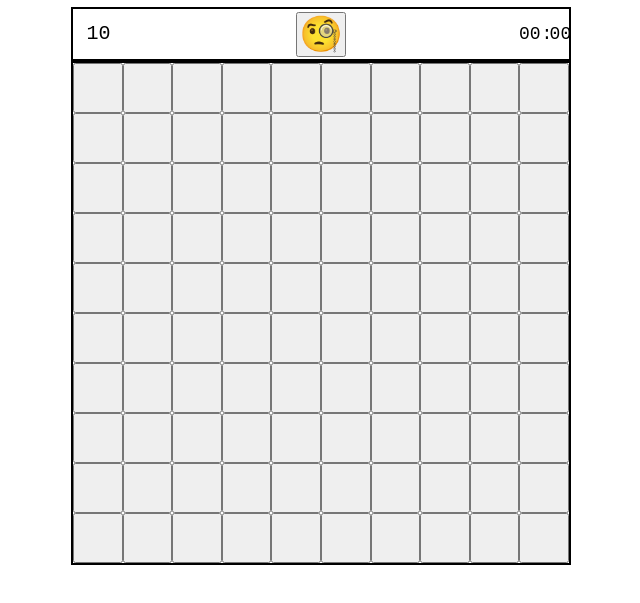
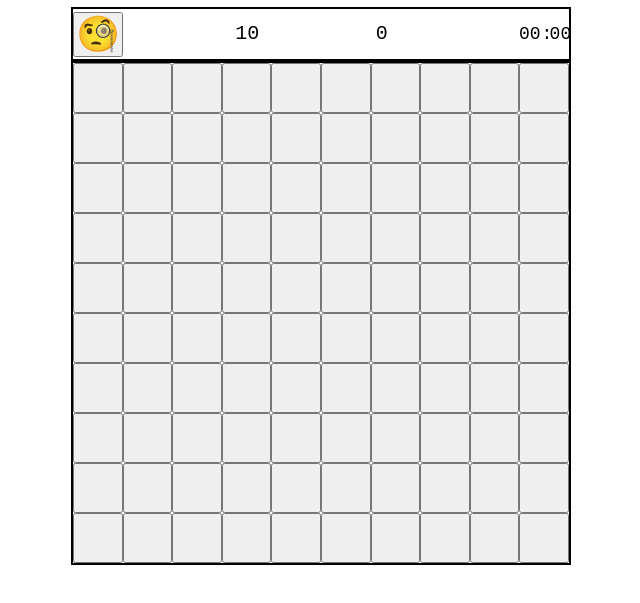
Before and after one commit to Lutiklut/minesweper, a website built with webpack: page minesweeper/minesweeper.html in a window 1280 px wide. Shown: the part 93-696 px from the top of the page, without its empty margins (319-959 px from the left). Built offline with nearby package versions, Linux system fonts and the light colour scheme.

Commit message:
feat: fix mistakes

```diff
--- a/minesweeper/minesweeper.js
+++ b/minesweeper/minesweeper.js
@@ -24,9 +24,6 @@ rules.classList.add('rule');
 document.body.appendChild(rules);
 rules.textContent = 'Правила игры';
 
-
-
-
 const paragrRule = document.createElement('DIV');
 paragrRule.classList.add('paragrRule');
 document.body.appendChild(paragrRule);
@@ -48,15 +45,23 @@ rules.addEventListener('click', () => {
 const totalArea = document.createElement('DIV');
 totalArea.classList.add('total');
 document.body.appendChild(totalArea);
+
+const smile = document.createElement('BUTTON');
+smile.classList.add('smile');
+totalArea.appendChild(smile);
+smile.innerHTML = '&#129488;';
+
 const flag = document.createElement('DIV');
 flag.classList.add('flag');
 totalArea.appendChild(flag);
 flag.innerHTML = 10;
 
-const smile = document.createElement('BUTTON');
-smile.classList.add('smile');
-totalArea.appendChild(smile);
-smile.innerHTML = '&#129488;';
+const clicks = document.createElement('DIV');
+clicks.classList.add('clicks');
+totalArea.appendChild(clicks);
+clicks.innerHTML = 0;
+
+
 
 close.addEventListener('click', () => {
   popup.style.display = 'none';
@@ -221,6 +226,7 @@ function localStorageFunc() {
     children[i].style.color = color[i];
   }
   countClick = localStorage.getItem('countClick');
+  clicks.innerHTML = countClick;
   historyGame = true;
 }
 
@@ -295,6 +301,7 @@ mineAreaDom.addEventListener('click', (event) => {
   if (event.target) {
     countClick++;
     localStorage.setItem('countClick', countClick.toString());
+    clicks.innerHTML = countClick;
   }
   if (!startGame) {
     startGameTimer();
@@ -636,6 +643,7 @@ smile.addEventListener('click', () => {
   localStorage.setItem('second', timer.toString());
   localStorage.setItem('minute', '00');
   localStorage.setItem('countClick', countClick.toString());
+  clicks.innerHTML = countClick;
   for (let cell = 0; cell < 100; cell++) {
     if (mineAreaDom.children[cell].innerHTML || mineAreaDom.children[cell].disabled) {
       mineAreaDom.children[cell].innerHTML = '';
--- a/minesweeper/style.css
+++ b/minesweeper/style.css
@@ -41,7 +41,7 @@
   max-width: 500px;
   text-align: center;
   display: grid;
-  grid-template-columns: repeat(3, 50px);
+  grid-template-columns: repeat(4, 50px);
   justify-content: space-between;
   align-items: center;
   border: 2px solid black;
@@ -55,7 +55,7 @@
 
 
 }
-.flag {
+.flag, .clicks  {
   color: black;
   text-align: center;
   width: 23px;
```
